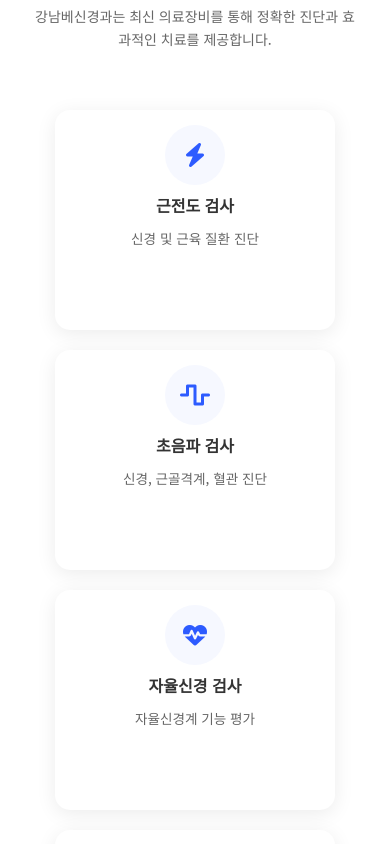
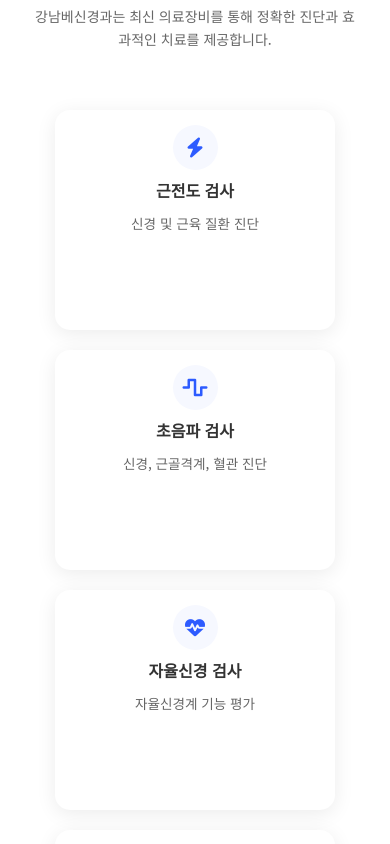
Before and after one commit to krrrrrg/knjneuro, a Next.js app: page /services in a window 390 px wide. Shown: the part 1500-2344 px from the top of the page. Built offline with nearby package versions, Linux system fonts and the light colour scheme.

Commit message:
크기 통일

```diff
--- a/src/app/globals.css
+++ b/src/app/globals.css
@@ -3176,18 +3176,18 @@ li {
 }
 
 .equipment-icon {
-  width: 80px;
-  height: 80px;
+  width: 50px;
+  height: 50px;
   border-radius: 50%;
   background-color: var(--secondary-color);
   display: flex;
   align-items: center;
   justify-content: center;
-  margin-bottom: 15px;
+  margin: 0 auto 15px;
 }
 
 .equipment-icon i {
-  font-size: 32px;
+  font-size: 24px;
   color: var(--primary-color);
 }
 
@@ -3241,13 +3241,13 @@ li {
   }
 
   .equipment-icon {
-    width: 60px;
-    height: 60px;
+    width: 45px;
+    height: 45px;
     margin-bottom: 10px;
   }
 
   .equipment-icon i {
-    font-size: 24px;
+    font-size: 20px;
   }
 
   .equipment-card h3 {
@@ -3285,6 +3285,7 @@ li {
   .equipment-card {
     max-width: 220px;
     margin: 0 auto;
+    height: 280px;
   }
 }
 
@@ -3320,5 +3321,6 @@ li {
   .equipment-card {
     max-width: 180px;
     margin: 0 auto;
-  }
-}
+    height: 280px;
+  }
+}
```
